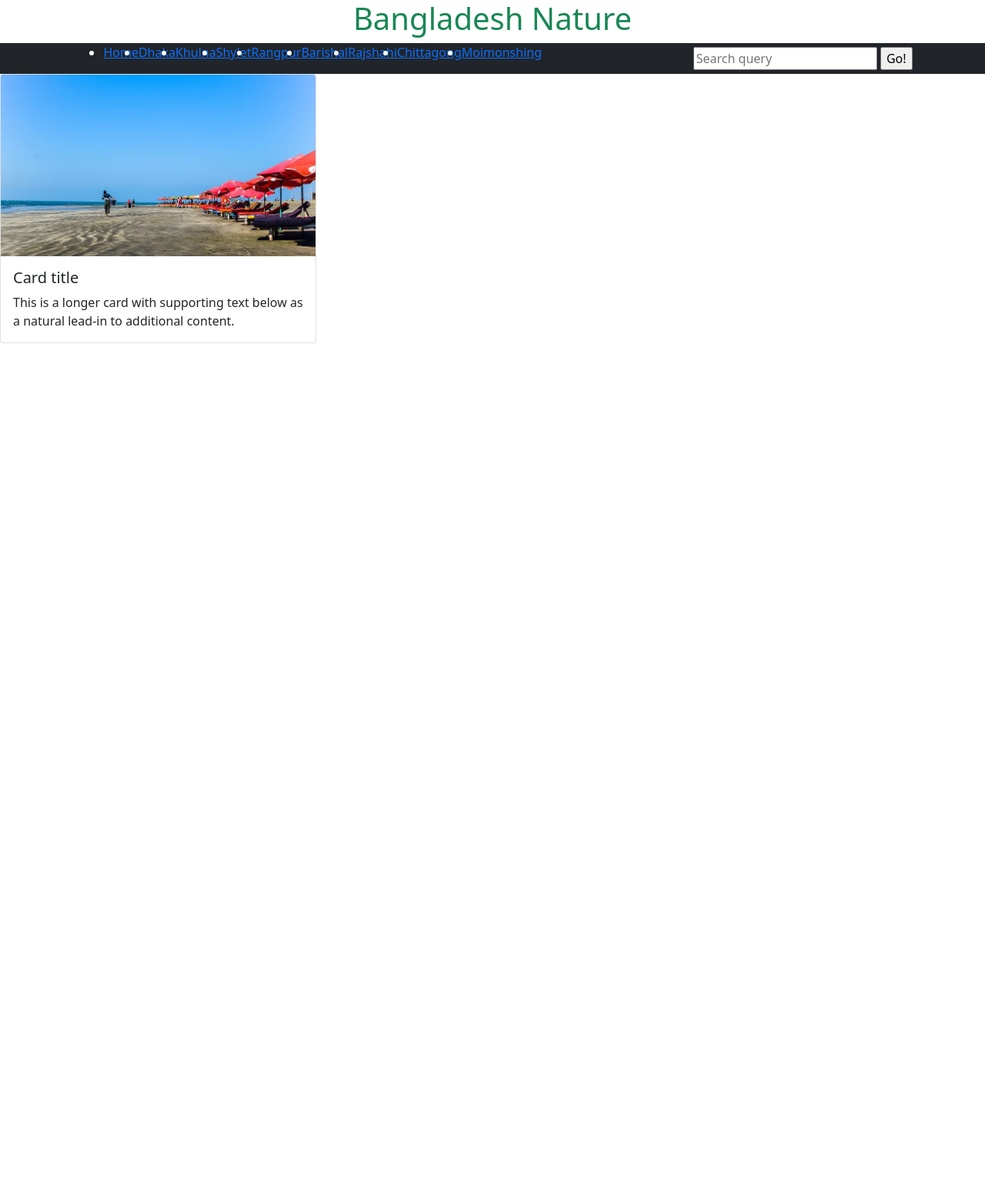
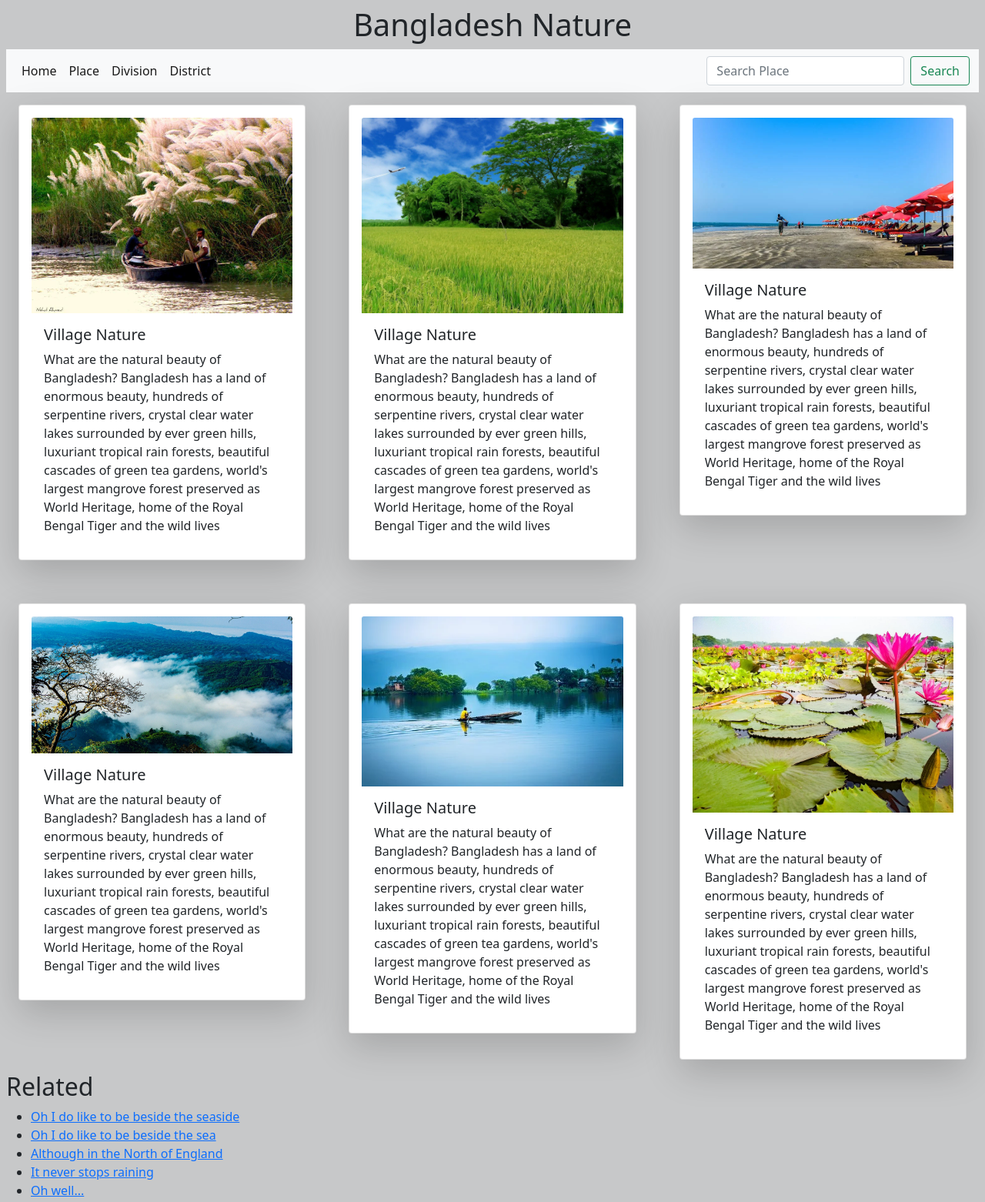
Before and after one commit to mdmehedihasan212/responsive-web, a plain HTML site: page index.html in a window 1280 px wide. Shown: the whole page at 77% size. Before the commit the page ends 800 px from the top, so only its background shows below. Drawn offline with nearby package versions, Linux system fonts and the light colour scheme.

Commit message:
add img card

```diff
--- a/css/style.css
+++ b/css/style.css
@@ -0,0 +1,5 @@
+body{
+    padding: 0;
+    margin: 0;
+    box-sizing: border-box;
+}
--- a/index.html
+++ b/index.html
@@ -7,7 +7,7 @@
     <meta name="viewport" content="width=device-width, initial-scale=1.0">
     <title>Bangladesh Nature</title>
     <!-- Favicon Link -->
-    <link rel="shortcut icon" href="./image/sea-beach.jpg" type="image/x-icon">
+    <link rel="shortcut icon" href="./image/bangladesh-3673378__340.webp" type="image/x-icon">
     <!-- Css Link -->
     <link rel="stylesheet" href="./css/style.css">
     <!-- Bootstrap Link (v5.1.3) -->
@@ -17,37 +17,29 @@
     <script src="./js/script.js"></script>
 </head>
 
-<body>
+<body class="bg-dark p-2 text-dark bg-opacity-25">
+
     <!-- header start -->
-    <header class="text-center text-success">
+    <header class="text-center">
         <h1>Bangladesh Nature</h1>
     </header>
 
     <!-- navigation start -->
-    <!-- <nav class="navbar navbar-expand-lg navbar-light bg-light">
+    <nav class="navbar navbar-expand-lg navbar-light bg-light">
         <div class="container-fluid">
-
             <div class="collapse navbar-collapse" id="navbarSupportedContent">
                 <ul class="navbar-nav me-auto mb-2 mb-lg-0">
                     <li class="nav-item">
                         <a class="nav-link active" aria-current="page" href="#">Home</a>
                     </li>
                     <li class="nav-item">
-                        <a class="nav-link" href="#">Link</a>
+                        <a class="nav-link active" href="#">Place</a>
                     </li>
-                    <li class="nav-item dropdown">
-                        <a class="nav-link dropdown-toggle" href="#" id="navbarDropdown" role="button"
-                            data-bs-toggle="dropdown" aria-expanded="false">
-                            Dropdown
-                        </a>
-                        <ul class="dropdown-menu" aria-labelledby="navbarDropdown">
-                            <li><a class="dropdown-item" href="#">Action</a></li>
-                            <li><a class="dropdown-item" href="#">Another action</a></li>
-                            <li>
-                                <hr class="dropdown-divider">
-                            </li>
-                            <li><a class="dropdown-item" href="#">Something else here</a></li>
-                        </ul>
+                    <li class="nav-item">
+                        <a class="nav-link active" href="#">Division</a>
+                    </li>
+                    <li class="nav-item">
+                        <a class="nav-link active" href="#">District</a>
                     </li>
                 </ul>
                 <form class="d-flex">
@@ -56,26 +48,6 @@
                 </form>
             </div>
         </div>
-    </nav> -->
-    <nav class="d-flex justify-content-around text-white bg-dark align-items-center">
-        <ul class="d-flex mx-2">
-            <li><a href="#">Home</a></li>
-            <li><a href="#">Dhaka</a></li>
-            <li><a href="#">Khulna</a></li>
-            <li><a href="#">Shylet</a></li>
-            <li><a href="#">Rangpur</a></li>
-            <li><a href="#">Barishal</a></li>
-            <li><a href="#">Rajshahi</a></li>
-            <li><a href="#">Chittagong</a></li>
-            <li><a href="#">Moimonshing</a></li>
-        </ul>
-
-        <!-- A Search form is another common non-linear way to navigate through a website. -->
-
-        <form>
-            <input type="search" name="q" placeholder="Search query">
-            <input type="submit" value="Go!">
-        </form>
     </nav>
 
     <!-- Here is our page's main content -->
@@ -85,17 +57,97 @@
         <article>
             <div class="row row-cols-1 row-cols-md-3 g-4">
                 <div class="col">
-                    <div class="card">
+                    <div class="card shadow-lg p-3 m-3 bg-body">
+                        <img src="./image/2630222.jpg" class="card-img-top" alt="...">
+                        <div class="card-body">
+                            <h5 class="card-title">Village Nature</h5>
+                            <p class="card-text">What are the natural beauty of Bangladesh?
+                                Bangladesh has a land of enormous beauty, hundreds of serpentine rivers, crystal clear
+                                water lakes surrounded by ever green hills, luxuriant tropical rain forests, beautiful
+                                cascades of green tea gardens, world's largest mangrove forest preserved as World
+                                Heritage, home of the Royal Bengal Tiger and the wild lives</p>
+                        </div>
+                    </div>
+                </div>
+                <div class="col">
+                    <div class="card shadow-lg p-3 m-3 bg-body">
+                        <img src="./image/2630223.jpg" class="card-img-top" alt="...">
+                        <div class="card-body">
+                            <h5 class="card-title">Village Nature</h5>
+                            <p class="card-text">What are the natural beauty of Bangladesh?
+                                Bangladesh has a land of enormous beauty, hundreds of serpentine rivers, crystal clear
+                                water lakes surrounded by ever green hills, luxuriant tropical rain forests, beautiful
+                                cascades of green tea gardens, world's largest mangrove forest preserved as World
+                                Heritage, home of the Royal Bengal Tiger and the wild lives</p>
+                        </div>
+                    </div>
+                </div>
+                <div class="col">
+                    <div class="card shadow-lg p-3 m-3 bg-body">
                         <img src="./image/bangladesh-3991311__480.webp" class="card-img-top" alt="...">
                         <div class="card-body">
-                            <h5 class="card-title">Card title</h5>
-                            <p class="card-text">This is a longer card with supporting text below as a natural lead-in
-                                to additional content.</p>
+                            <h5 class="card-title">Village Nature</h5>
+                            <p class="card-text">What are the natural beauty of Bangladesh?
+                                Bangladesh has a land of enormous beauty, hundreds of serpentine rivers, crystal clear
+                                water lakes surrounded by ever green hills, luxuriant tropical rain forests, beautiful
+                                cascades of green tea gardens, world's largest mangrove forest preserved as World
+                                Heritage, home of the Royal Bengal Tiger and the wild lives</p>
+                        </div>
+                    </div>
+                </div>
+                <div class="col">
+                    <div class="card shadow-lg p-3 m-3 bg-body">
+                        <img src="./image/bangladesh-4690978_1280.jpg" class="card-img-top" alt="...">
+                        <div class="card-body">
+                            <h5 class="card-title">Village Nature</h5>
+                            <p class="card-text">What are the natural beauty of Bangladesh?
+                                Bangladesh has a land of enormous beauty, hundreds of serpentine rivers, crystal clear
+                                water lakes surrounded by ever green hills, luxuriant tropical rain forests, beautiful
+                                cascades of green tea gardens, world's largest mangrove forest preserved as World
+                                Heritage, home of the Royal Bengal Tiger and the wild lives</p>
+                        </div>
+                    </div>
+                </div>
+                <div class="col">
+                    <div class="card shadow-lg p-3 m-3 bg-body">
+                        <img src="./image/bangladesh-3673378__340.webp" class="card-img-top" alt="...">
+                        <div class="card-body">
+                            <h5 class="card-title">Village Nature</h5>
+                            <p class="card-text">What are the natural beauty of Bangladesh?
+                                Bangladesh has a land of enormous beauty, hundreds of serpentine rivers, crystal clear
+                                water lakes surrounded by ever green hills, luxuriant tropical rain forests, beautiful
+                                cascades of green tea gardens, world's largest mangrove forest preserved as World
+                                Heritage, home of the Royal Bengal Tiger and the wild lives</p>
+                        </div>
+                    </div>
+                </div>
+                <div class="col">
+                    <div class="card shadow-lg p-3 m-3 bg-body">
+                        <img src="./image/water-lily-4650170_960_720.webp" class="card-img-top" alt="...">
+                        <div class="card-body">
+                            <h5 class="card-title">Village Nature</h5>
+                            <p class="card-text">What are the natural beauty of Bangladesh?
+                                Bangladesh has a land of enormous beauty, hundreds of serpentine rivers, crystal clear
+                                water lakes surrounded by ever green hills, luxuriant tropical rain forests, beautiful
+                                cascades of green tea gardens, world's largest mangrove forest preserved as World
+                                Heritage, home of the Royal Bengal Tiger and the wild lives</p>
                         </div>
                     </div>
                 </div>
             </div>
         </article>
+
+        <aside>
+            <h2>Related</h2>
+
+            <ul>
+                <li><a href="#">Oh I do like to be beside the seaside</a></li>
+                <li><a href="#">Oh I do like to be beside the sea</a></li>
+                <li><a href="#">Although in the North of England</a></li>
+                <li><a href="#">It never stops raining</a></li>
+                <li><a href="#">Oh well...</a></li>
+            </ul>
+        </aside>
 
         <!-- Footer start -->
         <footer>
```
Also changed, not shown: image/2630222.jpg (added), image/2630223.jpg (added), image/MV-Sundarban-launch.jpg (deleted), image/bangladesh-3673378__340.webp (added), image/bangladesh-4690978_1280.jpg (added), image/daily-sun-2018-06-19-18.webp (deleted), image/fb-img-1520516371729.jpg (deleted), image/sea-beach.jpg (deleted).
